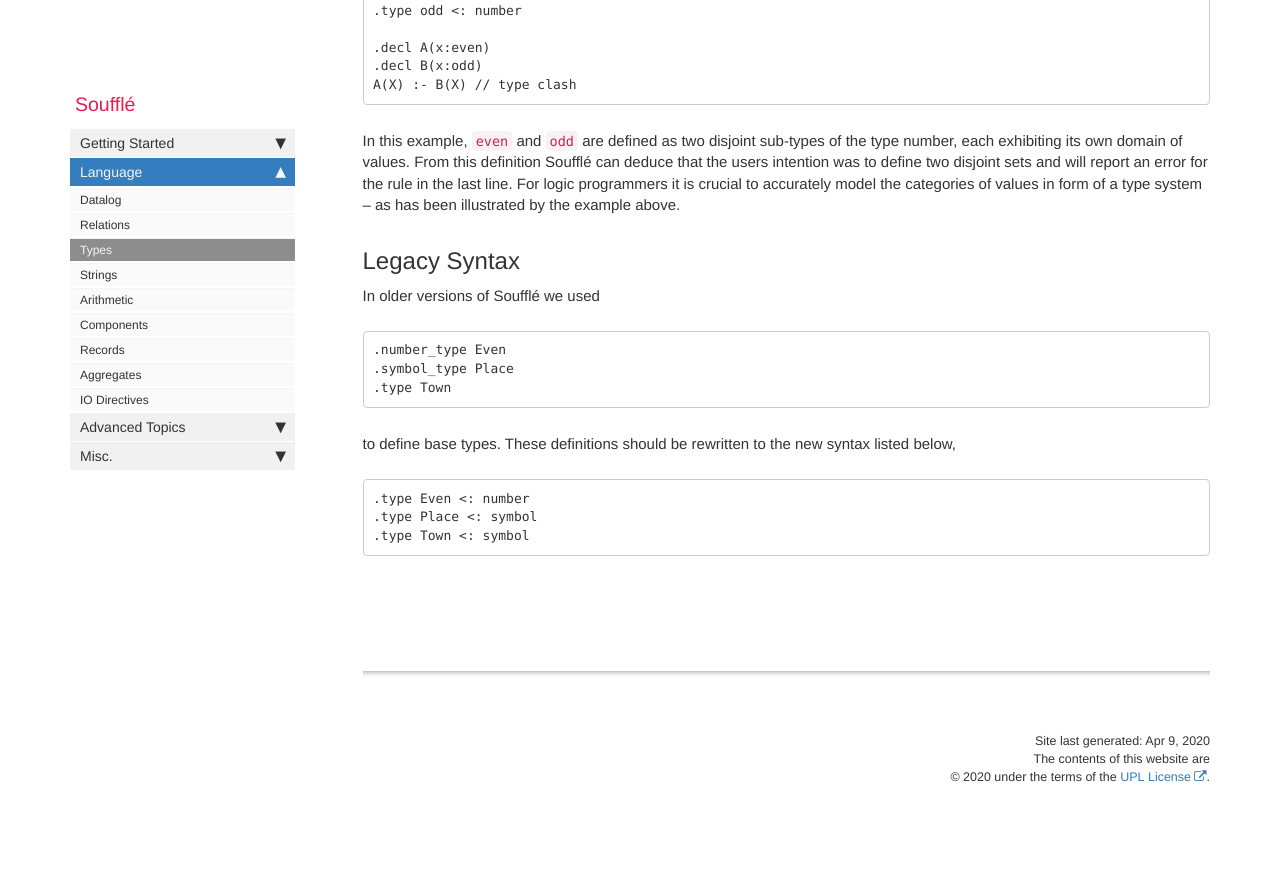
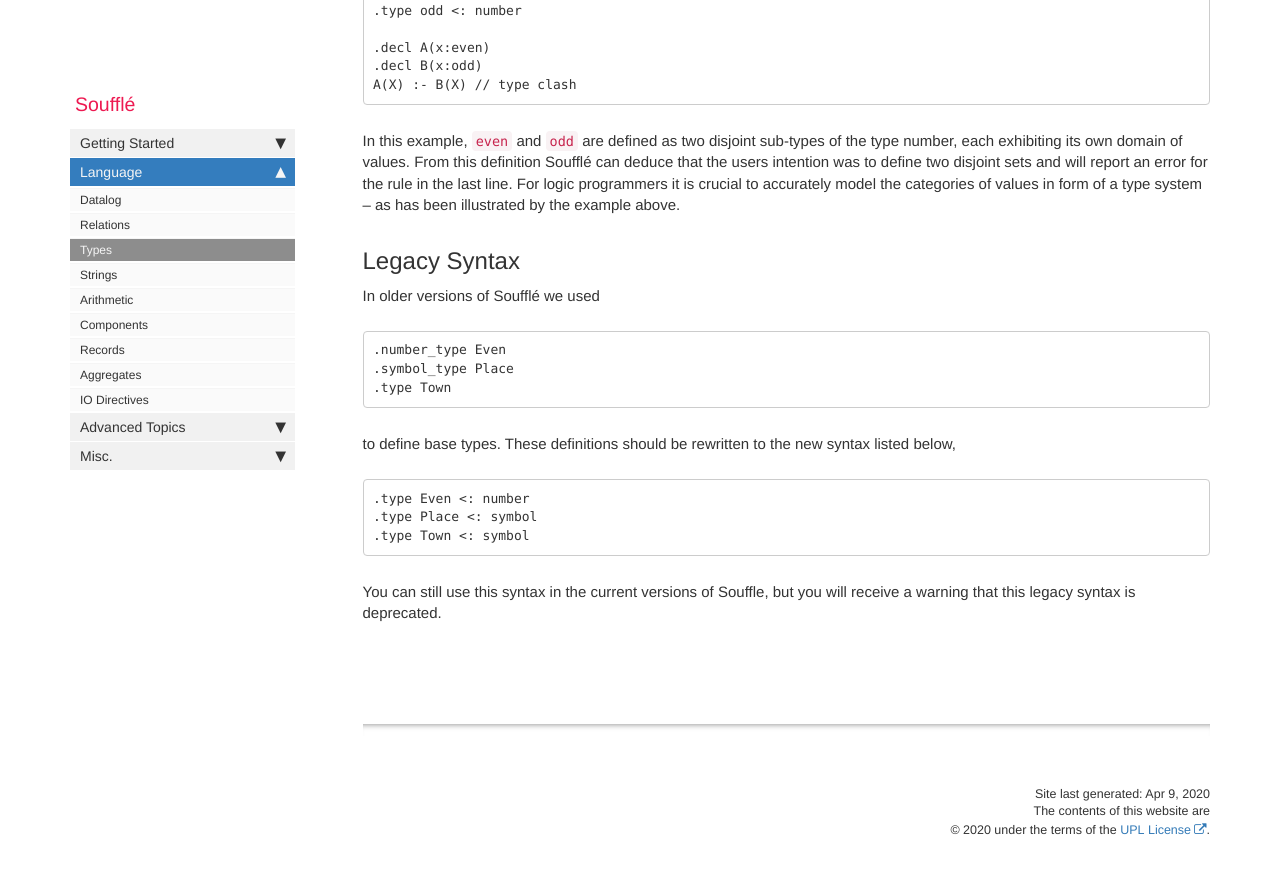
Before and after one commit to souffle-lang/souffle-lang.github.io, a Jekyll site: the page built from pages/docs/types.md, in a window 1280 px wide and 900 px high, scrolled down 4322 px. Shown: the top 874 px of the window. Built offline with Jekyll 4.4.1, drawn with Linux system fonts in a browser that asks for light colours; comment, search, counter and statistics services are not loaded; before the commit the page ends 5169 px from its top, so only the background shows below that.

Commit message:
Update types.md

````diff
--- a/pages/docs/types.md
+++ b/pages/docs/types.md
@@ -183,3 +183,4 @@ to define base types. These definitions should be rewritten to the new syntax li
 .type Place <: symbol
 .type Town <: symbol
 ```
+You can still use this syntax in the current versions of Souffle, but you will receive a warning that this legacy syntax is deprecated.
````
